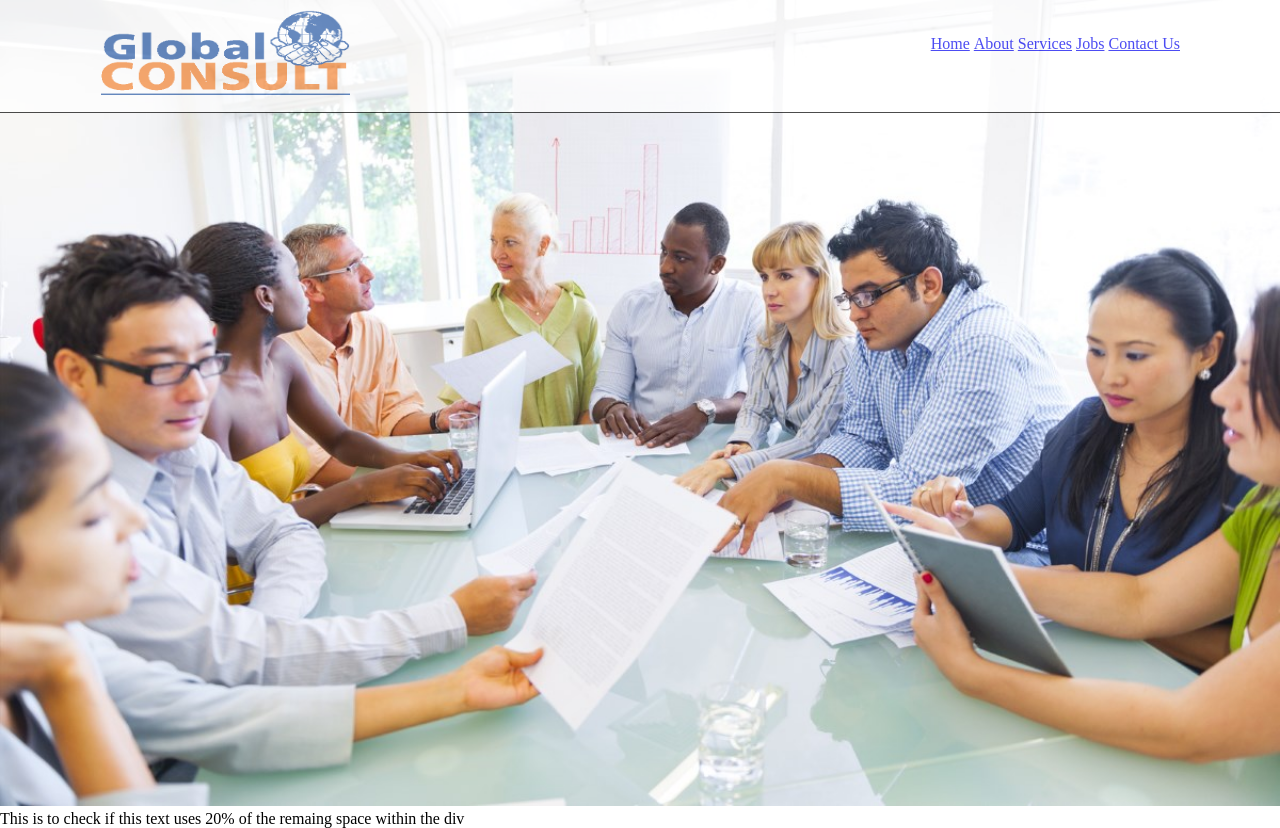
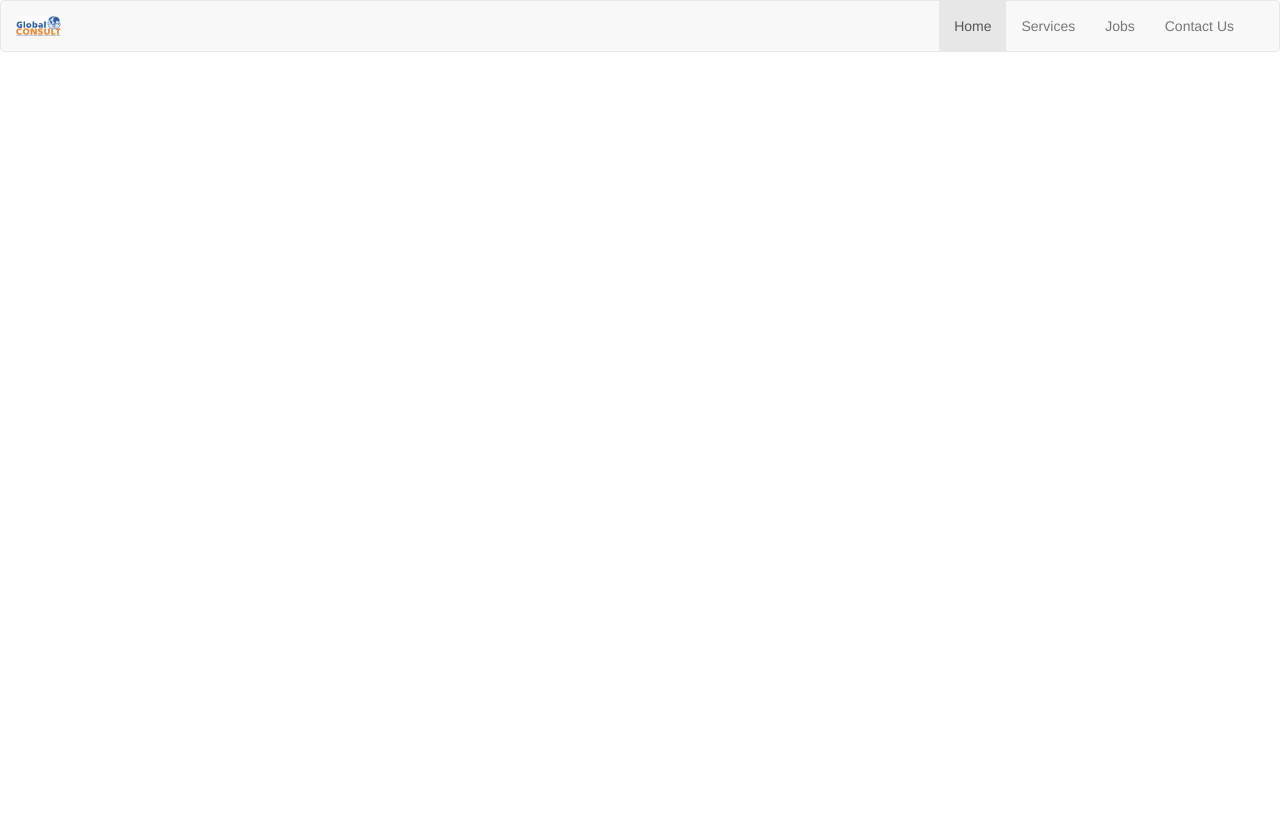
Before and after one commit to missioned/WebDev, a plain HTML site: page global_consult/index.html in a window 1280 px wide. After the commit the page ends 800 px from the top, so only its background shows below. Drawn offline with nearby package versions, Linux system fonts and the light colour scheme.

Commit message:
added the bootstrap cdn and also recreated a responsive navigation

```diff
--- a/global_consult/index.css
+++ b/global_consult/index.css
@@ -1,4 +1,16 @@
-*{
+.container-fluid{
+	padding: 0;
+}
+.navbar-brand #glogo{
+	height: 100%;
+}
+#navigation{
+	padding-left:15px;
+	padding-right: 15px;
+}
+
+
+/**{
 	margin:0px;
 	border:0px;
 	padding:0px;
@@ -37,4 +49,4 @@ nav ul li{
 }
 #bgimg1{
 	width:100%;
-}
+}*/
--- a/global_consult/index.html
+++ b/global_consult/index.html
@@ -3,10 +3,37 @@
 <head>
 	<meta charset="UTF-8">
 	<title>Global Consult</title>
+	<link rel="stylesheet" href="https://maxcdn.bootstrapcdn.com/bootstrap/3.3.6/css/bootstrap.min.css" integrity="sha384-1q8mTJOASx8j1Au+a5WDVnPi2lkFfwwEAa8hDDdjZlpLegxhjVME1fgjWPGmkzs7" crossorigin="anonymous">
 	<link rel="stylesheet" type="text/css" href="index.css">
 </head>
 <body>
-	<header>
+<div class="container-fluid">
+	<nav id="navigation" class="navbar navbar-default">
+  <div class="container-fluid">
+    <!-- Brand and toggle get grouped for better mobile display -->
+    <div class="navbar-header">
+      <button type="button" class="navbar-toggle collapsed" data-toggle="collapse" data-target="#bs-example-navbar-collapse-1" aria-expanded="false">
+        <span class="sr-only">Sandwich Menu</span>
+        <span class="icon-bar"></span>
+        <span class="icon-bar"></span>
+        <span class="icon-bar"></span>
+      </button>
+      <a class="navbar-brand" href="#"> <img  id="glogo" src="./images/glogo.png" alt=""></a>
+    </div>
+
+    <!-- Collect the nav links, forms, and other content for toggling -->
+    <div class="collapse navbar-collapse navbar-right" id="bs-example-navbar-collapse-1">
+      <ul class="nav navbar-nav">
+        <li class="active"><a href="#">Home <span class="sr-only">(current)</span></a></li>
+        <li><a href="#">Services</a></li>
+        <li><a href="#">Jobs</a></li>
+        <li><a href="#">Contact Us</a></li>
+      </ul>
+    </div><!-- /.navbar-collapse -->
+  </div><!-- /.container-fluid -->
+</nav>
+</div>
+<!-- 	<header>
 		<a href="#"><img id="logo" src="images/glogo.png" height="85" width="250"></a>
 		<nav>
 			<ul>
@@ -22,6 +49,11 @@
 		<img id="bgimg1"src="images/1.jpg" width="" height="">
 		This is to check if this text uses 20% of the remaing space within the div
 	</div>
+	 -->
+	 <script src="https://ajax.googleapis.com/ajax/libs/jquery/2.2.4/jquery.min.js"></script>
 
+
+	<!-- Latest compiled and minified JavaScript -->
+	<script src="https://maxcdn.bootstrapcdn.com/bootstrap/3.3.6/js/bootstrap.min.js" integrity="sha384-0mSbJDEHialfmuBBQP6A4Qrprq5OVfW37PRR3j5ELqxss1yVqOtnepnHVP9aJ7xS" crossorigin="anonymous"></script>
 </body>
 </html>
```
